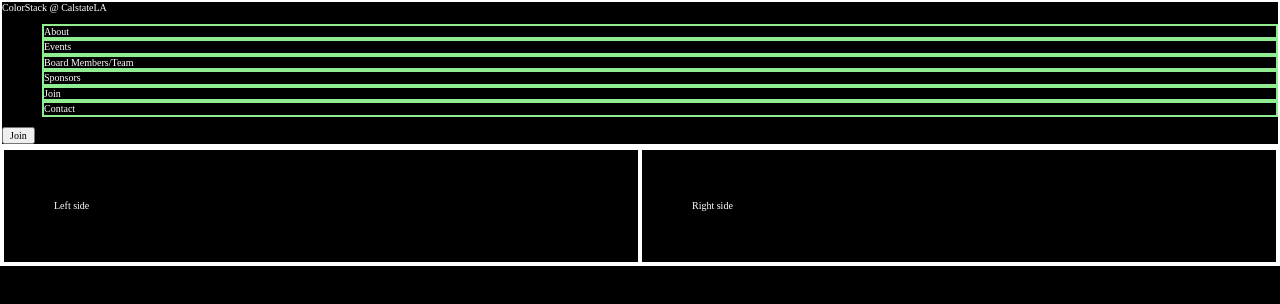
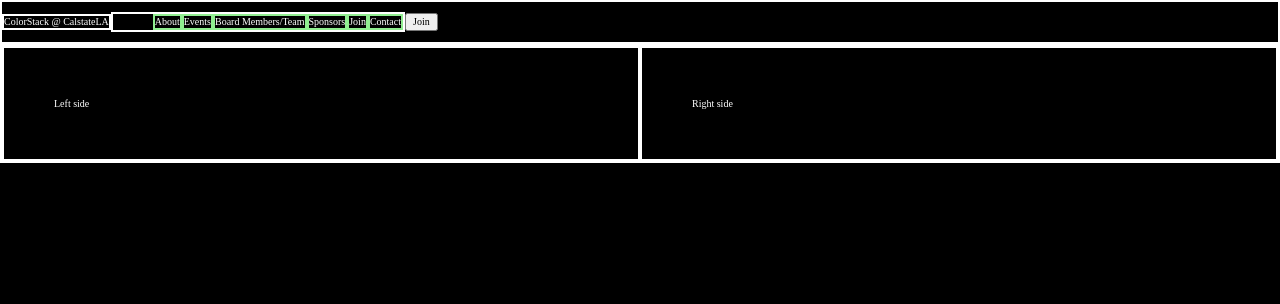
Before and after one commit to brianf4/colorstack-website, a plain HTML site: page index.html in a window 1280 px wide. Drawn offline with Linux system fonts and the light colour scheme.

Commit message:
minimal update to navbar

```diff
--- a/css/style.css
+++ b/css/style.css
@@ -31,9 +31,7 @@ body {
 
 }
 
-h1 {
-
-}
+h1 {}
 
 /******************************************
 /* LAYOUT
@@ -42,26 +40,39 @@ header {
     border: 2px solid white;
 }
 
+header nav {
+    display: flex;
+    align-items: center;
+}
+
+header ul {
+    display: flex;
+    border: 2px solid white;
+}
+
 header ul li {
     border: 2px solid lightgreen;
     list-style: none;
 }
 
-footer {
+nav span.nav-title {
+    display: block;
+    border: 2px solid white;
+    height: fit-content;
+}
 
-}
+footer {}
 
 main {
     border: 2px solid white;
     display: flex;
 }
 
-main > section {
+main section {
     width: 50%;
     padding: 5rem;
     border: 2px solid white;
 }
-
 /******************************************
 /* ADDITIONAL STYLES
 /*******************************************/
--- a/index.html
+++ b/index.html
@@ -12,7 +12,7 @@
     <body>
         <header>
             <nav>
-                <span>ColorStack @ CalstateLA</span>
+                <span class="nav-title">ColorStack @ CalstateLA</span>
                 <ul>
                     <li>About</li>
                     <li>Events</li>
```
Lines whose indentation alone changed are shown as unchanged.
